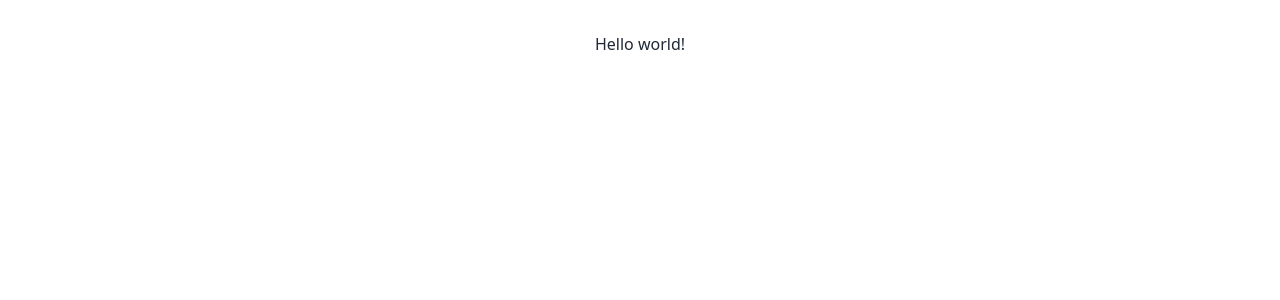
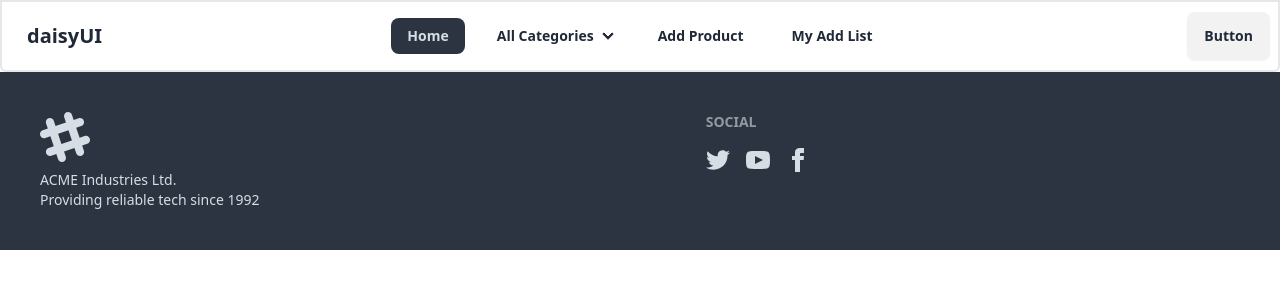
Before and after one commit to drjhatka/assignment-10-client, a React (Vite) app: page / in a window 1280 px wide. Shown: the top 300 px of the page. Built offline with nearby package versions, Linux system fonts and the light colour scheme.

Commit message:
Responsive Navbar Added

```diff
--- a/src/App.jsx
+++ b/src/App.jsx
@@ -1,34 +1,20 @@
 import { useState } from 'react'
 import reactLogo from './assets/react.svg'
 import viteLogo from '/vite.svg'
-import './App.css'
+
+import Navbar from './components/static/Navbar'
+import {Outlet} from 'react-router-dom'
+import Footer from './components/static/Footer'
 
 function App() {
   const [count, setCount] = useState(0)
 
   return (
-    <>
-      <div>
-        <a href="https://vitejs.dev" target="_blank">
-          <img src={viteLogo} className="logo" alt="Vite logo" />
-        </a>
-        <a href="https://react.dev" target="_blank">
-          <img src={reactLogo} className="logo react" alt="React logo" />
-        </a>
-      </div>
-      <h1>Vit + React</h1>
-      <div className="card">
-        <button onClick={() => setCount((count) => count + 1)}>
-          count is {count}
-        </button>
-        <p>
-          Edit <code>src/App.jsx</code> and save to test HMR
-        </p>
-      </div>
-      <p className="read-the-docs">
-        Click on the Vite and React logos to learn more
-      </p>
-    </>
+    <div>
+        <Navbar/>
+        <Outlet />
+        <Footer/>
+    </div>
   )
 }
 
--- /dev/null
+++ b/src/components/static/Footer.jsx
@@ -0,0 +1,23 @@
+
+function Footer() {
+    return (
+        <div>
+            <footer className="footer p-10 bg-neutral text-neutral-content">
+                <aside>
+                    <svg width="50" height="50" viewBox="0 0 24 24" xmlns="http://www.w3.org/2000/svg" fillRule="evenodd" clipRule="evenodd" className="fill-current"><path d="M22.672 15.226l-2.432.811.841 2.515c.33 1.019-.209 2.127-1.23 2.456-1.15.325-2.148-.321-2.463-1.226l-.84-2.518-5.013 1.677.84 2.517c.391 1.203-.434 2.542-1.831 2.542-.88 0-1.601-.564-1.86-1.314l-.842-2.516-2.431.809c-1.135.328-2.145-.317-2.463-1.229-.329-1.018.211-2.127 1.231-2.456l2.432-.809-1.621-4.823-2.432.808c-1.355.384-2.558-.59-2.558-1.839 0-.817.509-1.582 1.327-1.846l2.433-.809-.842-2.515c-.33-1.02.211-2.129 1.232-2.458 1.02-.329 2.13.209 2.461 1.229l.842 2.515 5.011-1.677-.839-2.517c-.403-1.238.484-2.553 1.843-2.553.819 0 1.585.509 1.85 1.326l.841 2.517 2.431-.81c1.02-.33 2.131.211 2.461 1.229.332 1.018-.21 2.126-1.23 2.456l-2.433.809 1.622 4.823 2.433-.809c1.242-.401 2.557.484 2.557 1.838 0 .819-.51 1.583-1.328 1.847m-8.992-6.428l-5.01 1.675 1.619 4.828 5.011-1.674-1.62-4.829z"></path></svg>
+                    <p>ACME Industries Ltd.<br />Providing reliable tech since 1992</p>
+                </aside>
+                <nav>
+                    <h6 className="footer-title">Social</h6>
+                    <div className="grid grid-flow-col gap-4">
+                        <a><svg xmlns="http://www.w3.org/2000/svg" width="24" height="24" viewBox="0 0 24 24" className="fill-current"><path d="M24 4.557c-.883.392-1.832.656-2.828.775 1.017-.609 1.798-1.574 2.165-2.724-.951.564-2.005.974-3.127 1.195-.897-.957-2.178-1.555-3.594-1.555-3.179 0-5.515 2.966-4.797 6.045-4.091-.205-7.719-2.165-10.148-5.144-1.29 2.213-.669 5.108 1.523 6.574-.806-.026-1.566-.247-2.229-.616-.054 2.281 1.581 4.415 3.949 4.89-.693.188-1.452.232-2.224.084.626 1.956 2.444 3.379 4.6 3.419-2.07 1.623-4.678 2.348-7.29 2.04 2.179 1.397 4.768 2.212 7.548 2.212 9.142 0 14.307-7.721 13.995-14.646.962-.695 1.797-1.562 2.457-2.549z"></path></svg></a>
+                        <a><svg xmlns="http://www.w3.org/2000/svg" width="24" height="24" viewBox="0 0 24 24" className="fill-current"><path d="M19.615 3.184c-3.604-.246-11.631-.245-15.23 0-3.897.266-4.356 2.62-4.385 8.816.029 6.185.484 8.549 4.385 8.816 3.6.245 11.626.246 15.23 0 3.897-.266 4.356-2.62 4.385-8.816-.029-6.185-.484-8.549-4.385-8.816zm-10.615 12.816v-8l8 3.993-8 4.007z"></path></svg></a>
+                        <a><svg xmlns="http://www.w3.org/2000/svg" width="24" height="24" viewBox="0 0 24 24" className="fill-current"><path d="M9 8h-3v4h3v12h5v-12h3.642l.358-4h-4v-1.667c0-.955.192-1.333 1.115-1.333h2.885v-5h-3.808c-3.596 0-5.192 1.583-5.192 4.615v3.385z"></path></svg></a>
+                    </div>
+                </nav>
+            </footer>
+        </div>
+    )
+}
+
+export default Footer
--- /dev/null
+++ b/src/components/static/Navbar.jsx
@@ -0,0 +1,52 @@
+import { NavLink, Link } from 'react-router-dom'
+function Navbar() {
+    return (
+
+        <div className="navbar bg-base-100 border-2 rounded-b-md">
+            <div className="navbar-start ">
+                <div className="dropdown">
+                    <div tabIndex={0} role="button" className="btn btn-ghost lg:hidden">
+                        <svg xmlns="http://www.w3.org/2000/svg" className="h-5 w-5" fill="none" viewBox="0 0 24 24" stroke="currentColor"><path strokeLinecap="round" strokeLinejoin="round" strokeWidth="2" d="M4 6h16M4 12h8m-8 6h16" /></svg>
+                    </div>
+                    <ul tabIndex={0} className="menu menu-md dropdown-content mt-3 z-[1] p-2 shadow bg-base-100 rounded-box w-52">
+                        <li ><NavLink  to='/'>Home</NavLink></li>
+                        <li>
+                            <a>View Categories</a>
+                            <ul className="p-2">
+                                <li><Link>Earthenware</Link></li>
+                                <li><Link>Ceramic</Link></li>
+                                <li><Link>Porcelin</Link></li>
+                            </ul>
+                        </li>
+                        <li><NavLink to='/add-product'>Add Product</NavLink></li>
+                        <li><NavLink to='/product-list'>My Product List</NavLink></li>
+                    </ul>
+                </div>
+                <a className="btn btn-ghost text-xl">daisyUI</a>
+            </div>
+            <div className="navbar-center hidden lg:flex">
+                <ul className="menu font-semibold  menu-horizontal px-1 gap-4">
+                    <li><NavLink className='bg-[#FF671F]' to='/'>Home</NavLink></li>
+                    <li>
+                        <details>
+                            <summary>All Categories </summary>
+                            <ul className="p-2">
+                                <li><Link to='/'>Earthenware</Link></li>
+                                <li><Link to='/'>Ceramic</Link></li>
+                                <li><Link to='/'>Porcelin</Link></li>
+                            </ul>
+                        </details>
+                    </li>
+                    <li><NavLink to='/add-product'>Add Product</NavLink></li>
+                    <li><NavLink to='/product-list'>My Add List </NavLink></li>
+                </ul>
+            </div>
+            <div className="navbar-end">
+                <a className="btn">Button</a>
+            </div>
+        </div>
+
+    )
+}
+
+export default Navbar
--- a/src/index.css
+++ b/src/index.css
@@ -1,3 +1,8 @@
 @tailwind base;
 @tailwind components;
 @tailwind utilities;
+
+body{
+  margin: 0;
+  padding: 0;
+}
--- a/src/main.jsx
+++ b/src/main.jsx
@@ -10,7 +10,7 @@
 const router = createBrowserRouter([
   {
     path: "/",
-    element: <div>Hello world!</div>,
+    element: <App/>,
   },
 ]);
 
--- a/tailwind.config.js
+++ b/tailwind.config.js
@@ -1,6 +1,9 @@
 /** @type {import('tailwindcss').Config} */
 export default {
-  content: [],
+  content: [
+    "./index.html",
+    "./src/**/*.{js,ts,jsx,tsx}",
+  ],
   theme: {
     extend: {},
   },
```
